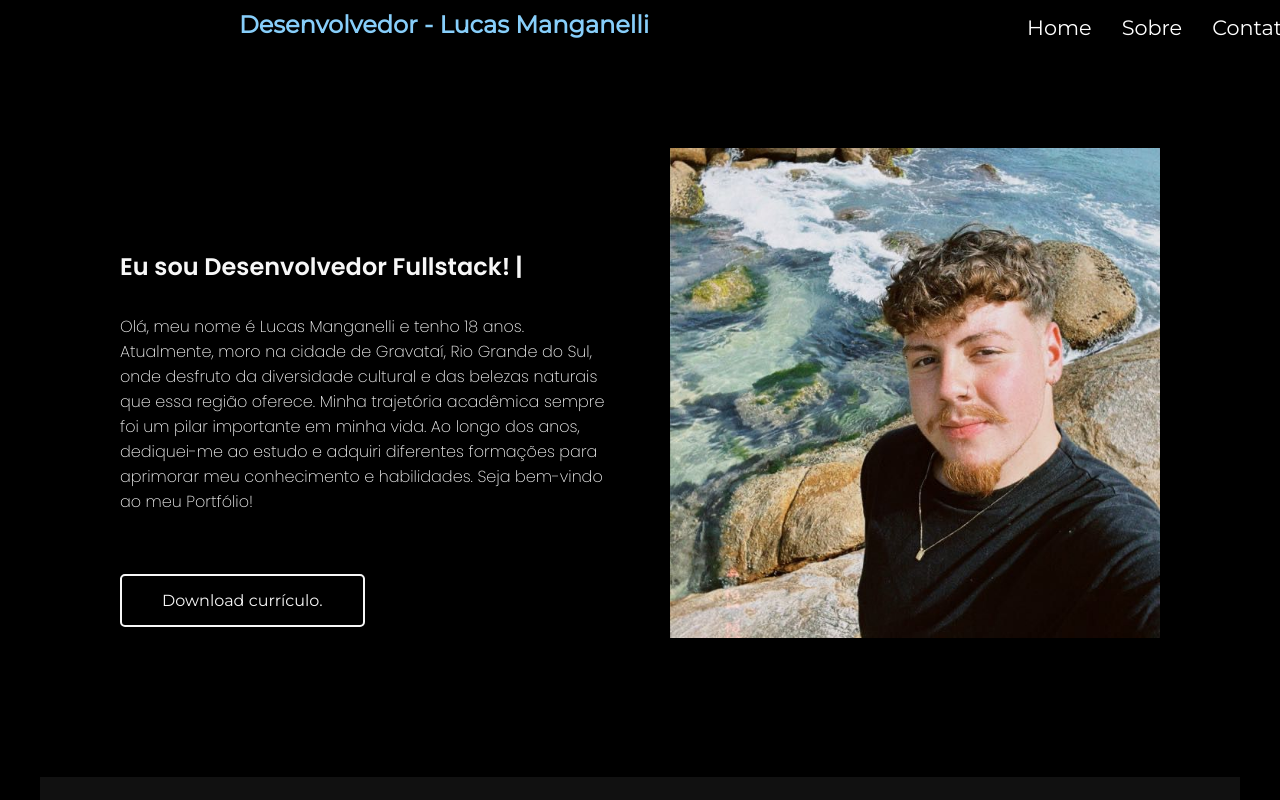
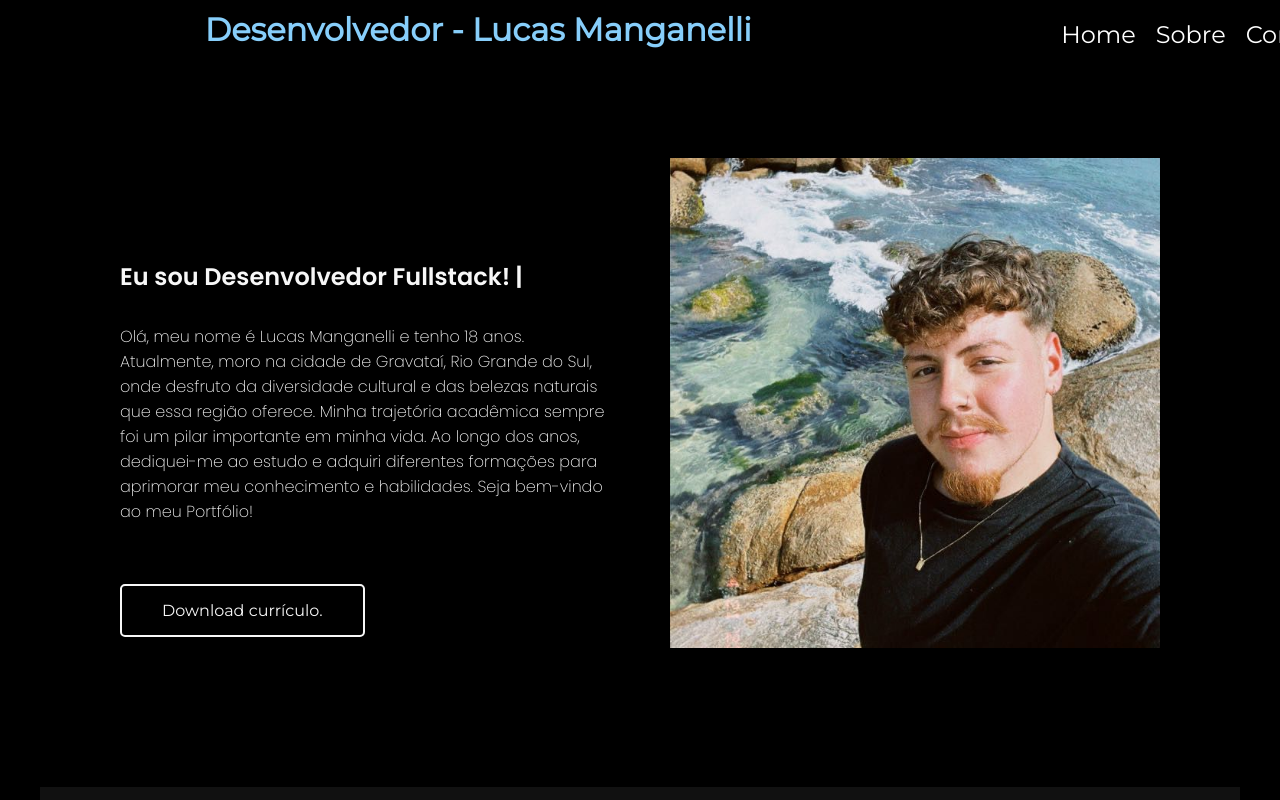
Before and after one commit to luquas15/Portifolio-Lucas-Manganelli, a plain HTML site: page index.html in a window 1280 px wide. Shown: the top 800 px of the page. Drawn offline with Linux system fonts and the light colour scheme.

Commit message:
att detalhes css

```diff
--- a/css/style.css
+++ b/css/style.css
@@ -35,7 +35,7 @@ header {
 
 header h1 {
     color: #87CEFA	;
-    font-size: 1.5rem;
+    font-size: 2rem;
 }
 
 header span {
@@ -46,7 +46,7 @@ header .navegacao-primaria{
     position: fixed;
     z-index: 999;
     display: flex;
-    gap: 30px;
+    gap: 20px;
     align-items: center;
 }
 
@@ -54,7 +54,7 @@ header .navegacao-primaria li a{
     color: #fff;
     width: 0px;
     height: 0px;;
-    font-size: 1.3rem;
+    font-size: 1.5rem;
 }
 
 header .navegacao-primaria li a::after {
```
